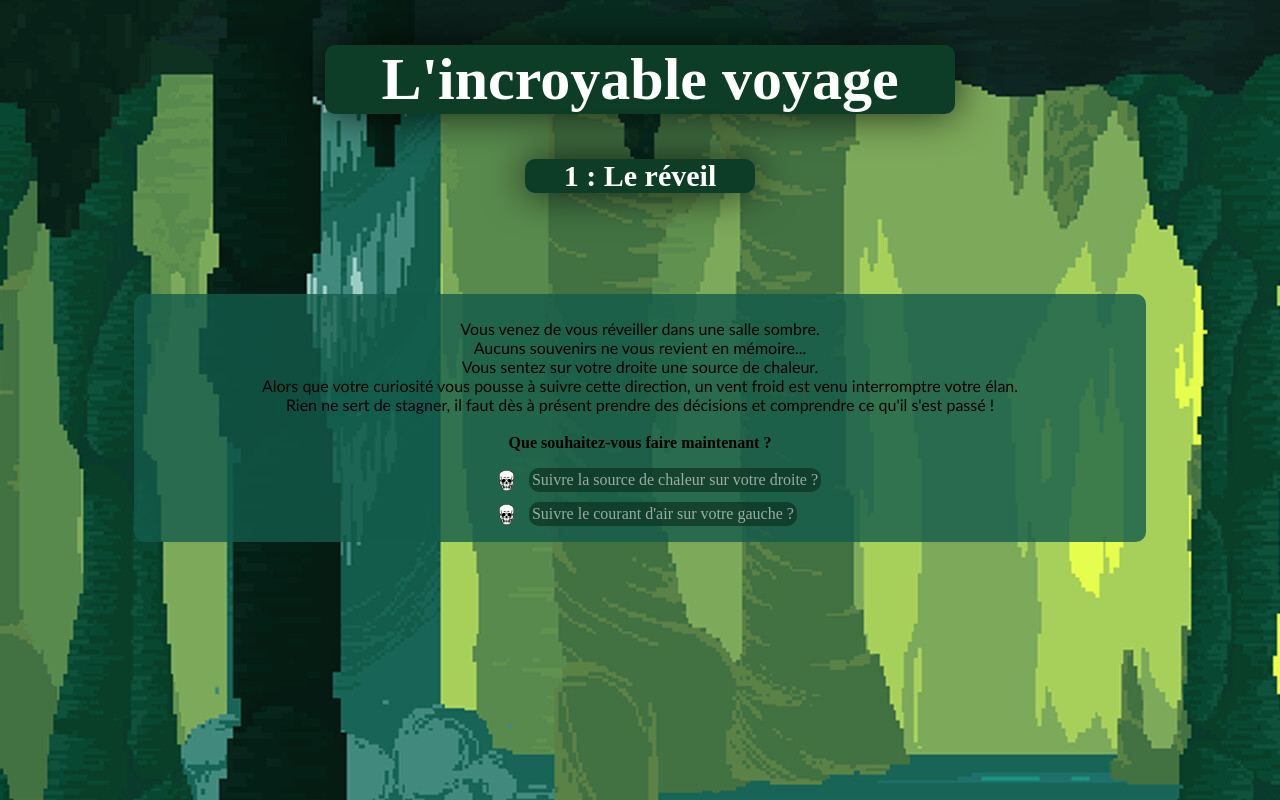
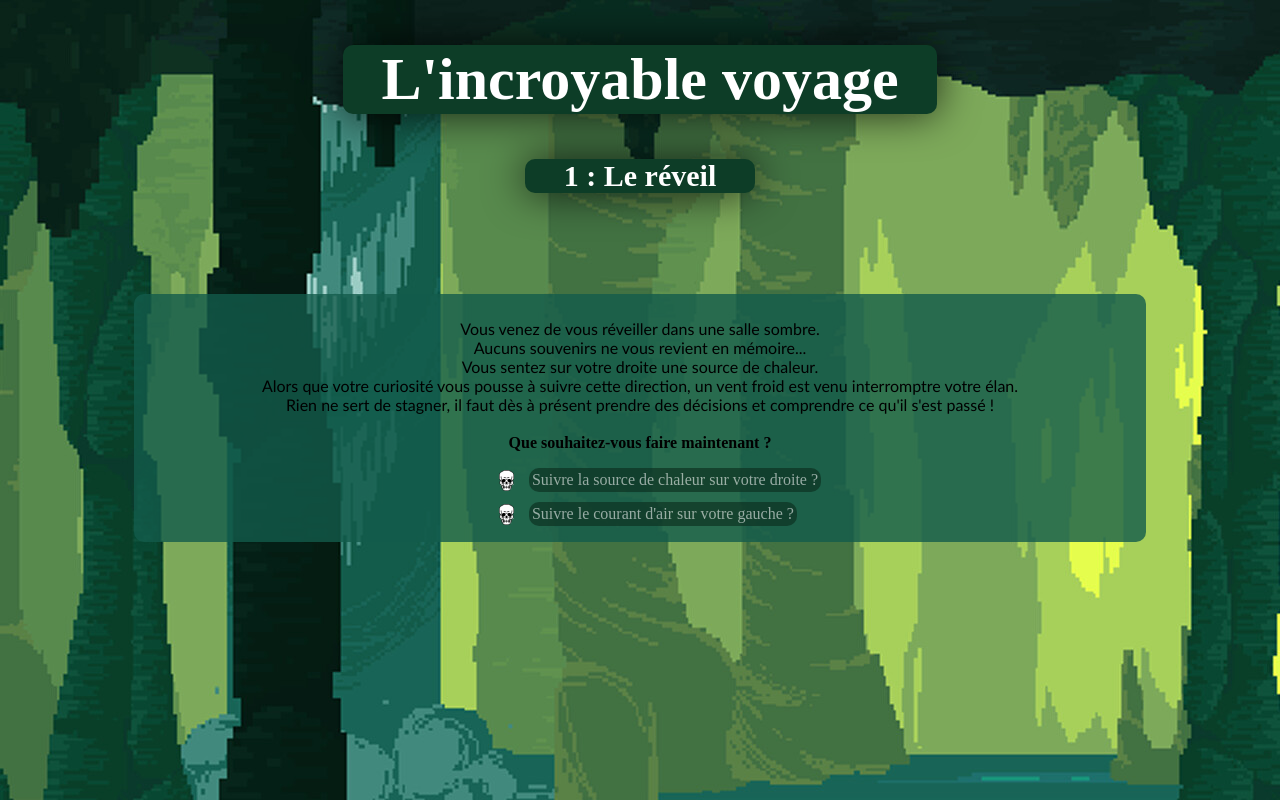
Before and after one commit to Lunasphys/first-tp-html, a plain HTML site: page page/index.html in a window 1280 px wide. Drawn offline with Linux system fonts and the light colour scheme.

```diff
--- a/style/index.css
+++ b/style/index.css
@@ -10,7 +10,7 @@
     color: #ffffff;
     margin-top: 45px;
     font-size: 60px;
-    width: 630px;
+    width: 47%;
     border-radius: 10px;
     -webkit-box-shadow: 0px 0px 40px 0px rgb(0 0 0 / 75%);
     box-shadow: 0px 0px 40px 0px rgb(0 0 0 / 75%);
```
